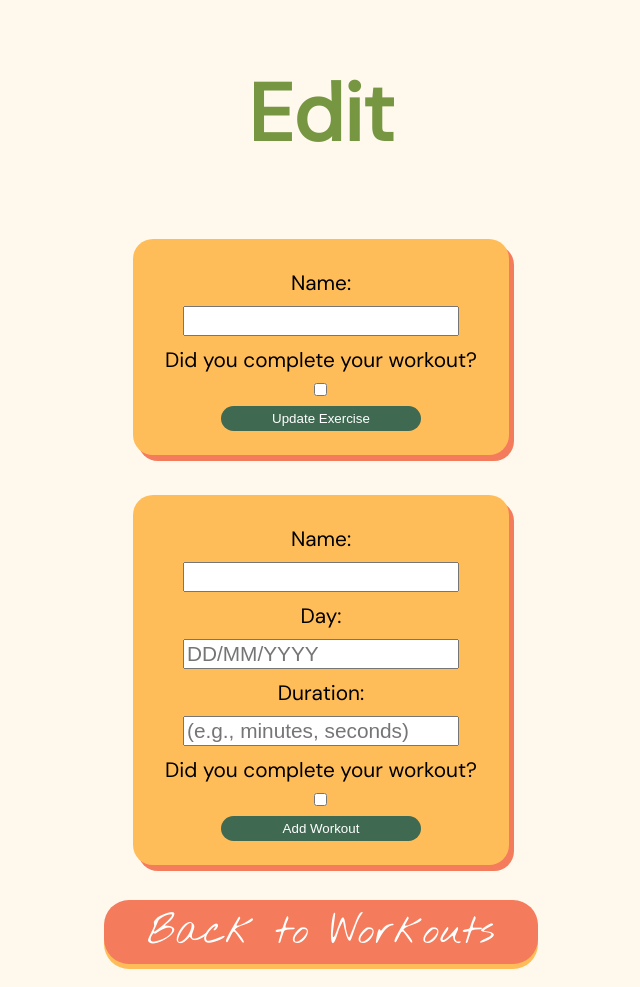
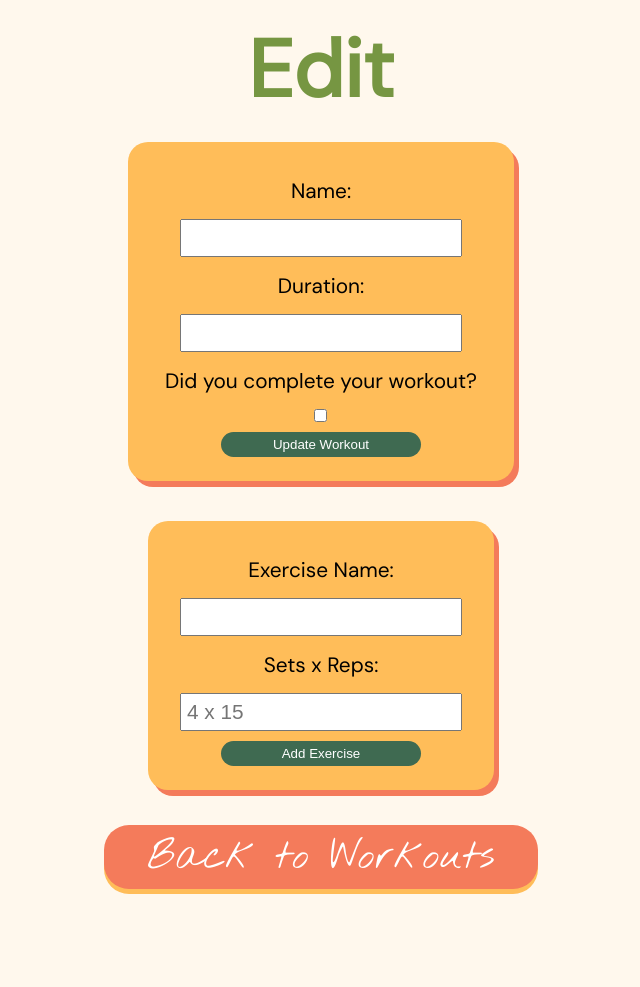
Before and after one commit to nmartin27/Project-Two-Workout-App, a Node server app: template views/workouts/edit.ejs in a window 1280 px wide. Shown: the whole page, without its empty margins (319-959 px from the left). After the commit the page ends 894 px from the top, so only its background shows below. Run offline with Node 20, Linux system fonts and the light colour scheme; the template is opened without the code that fills it, so the values that code supplies are empty; some libraries are stand-ins or nearby versions; some web fonts are replaced.

Commit message:
edit page CSS

```diff
--- a/public/stylesheets/style.css
+++ b/public/stylesheets/style.css
@@ -15,6 +15,8 @@ body {
 h1 {
   color: #769642;
   font-size: 80px;
+  margin: 10px 2px 0 2px;
+  display: inline;
 }
 
 a,
@@ -25,6 +27,17 @@ ul {
   font-family: "Nothing You Could Do", cursive, sans-serif;
   text-decoration-line: none;
 }
+
+.start-day {
+    display: inline;
+    /* align-self: baseline; */
+    /* align-items: first baseline; */
+    font-family: "DM Sans", cursive, sans-serif;
+    font-size: 1em;
+    text-decoration-line: none;
+    color: #769642;
+text-shadow: 3px 3px 1px #f47b5b;
+ }
 
 footer {
   font-size: 0.7em;
@@ -76,6 +89,7 @@ footer {
     box-shadow: 0 2.5px #ffbd59
 } */
 
+
 form {
   font-family: "DM Sans", sans-serif;
   display: flex;
@@ -93,6 +107,7 @@ form {
   flex-direction: row;
   /* align-self: center; */
   transform: scale(0.5);
+  padding: 5px;
 }
 
 label,
@@ -100,6 +115,7 @@ input {
   margin: 10px 2px 0 2px;
   font-size: 1.3em;
   align-self: center;
+  padding: 5px;
 }
 
 button {
--- a/views/home.ejs
+++ b/views/home.ejs
@@ -17,7 +17,7 @@
     <!-- <p>An app for logging workouts</p> -->
   </body>
   <a class="index-link" href="/workouts">
-    <div class="index-text">Back to Workouts</div></a>
+    <div class="index-text">Go to my Workouts</div></a>
   <footer>
     Images by <a href="https://www.flaticon.com/authors/freepik">Freekpik</a>
   </footer>
--- a/views/workouts/edit.ejs
+++ b/views/workouts/edit.ejs
@@ -12,20 +12,21 @@
     <form action="/workouts/<%= workout._id%>?_method=PUT" method="POST">
         <label for="name">Name:</label>
         <input type="text" name="name" value="<%= workout.name %>"/>
-        <label for="isCompleted">Did you complete your workout?</label>
+        <label for="name" >Duration:</label>
+    <input type="number" name="duration" placeholder="<%=workout.duration%>"/>
+       <label for="isCompleted">Did you complete your workout?</label>
         <input type="checkbox" name="isCompleted" <% if (workout.isCompleted) { %> checked <% } %>/>
-        <button type="submit">Update Exercise</button>
+        <button type="submit">Update Workout</button>
     </form>
     <form action="">
-    <label for="name" >Name:</label>
+    <label for="name" >Exercise Name:</label>
     <input type="text" name="name"/>
-    <label for="name" >Day:</label>
-    <input type="text" name="date" placeholder="DD/MM/YYYY"/>
-    <label for="name" >Duration:</label>
-    <input type="number" name="duration" placeholder="(e.g., minutes, seconds)"/>
-    <label for="isCompleted">Did you complete your workout?</label>
-    <input type="checkbox" name="isCompleted"/>
-    <button type="submit">Add Workout</button>
+    <!-- <label for="name" >Day:</label>
+    <input type="text" name="date" placeholder="DD/MM/YYYY"/> -->
+      <label for="name">Sets x Reps:</label>
+      <input type="text" name="reps" placeholder="4 x 15" />
+
+    <button type="submit">Add Exercise</button>
     </form>
 </body>
 <a class="index-link" href="/workouts">
--- a/views/workouts/new.ejs
+++ b/views/workouts/new.ejs
@@ -20,12 +20,13 @@
         name="duration"
         placeholder="(e.g., minutes, seconds)"
       />
-      <div class="new-workout">
+      <div class="is-completed">
         <label for="isCompleted">Did you complete your workout?</label>
         <input type="checkbox" name="isCompleted" />
       </div>
       <button type="submit">Add Workout</button>
     </form>
   </body>
-  <a href="/workouts/">Back to workouts</a>
+  <a class="index-link" href="/workouts">
+    <div class="index-text">Back to Workouts</div></a>
 </html>
```
Also changed, not shown: views/workouts/show.ejs (+7 -6 lines).
